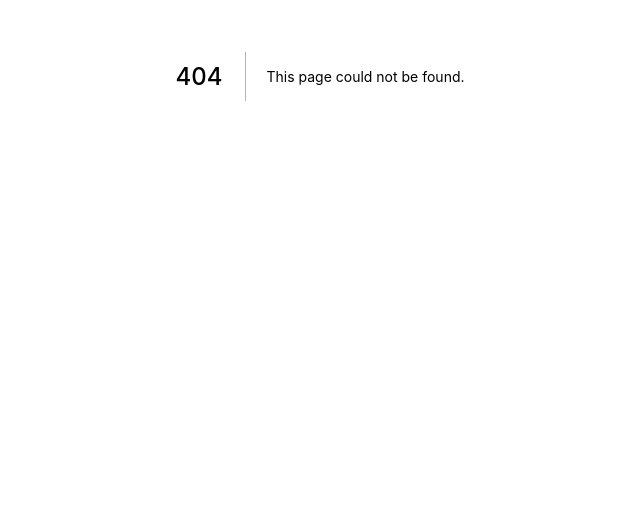
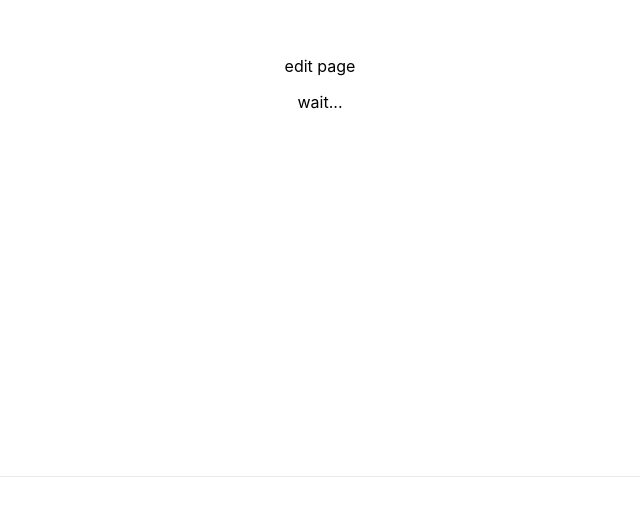
Before and after one commit to keito0404/hero, a Next.js app: page /edit in a window 1280 px wide. Before the commit this address had no page. Shown: the part 324-840 px from the top of the page, without its empty margins (320-960 px from the left). Before the commit the page ends 800 px from the top, so only its background shows below. Built offline with nearby package versions, Linux system fonts and the light colour scheme.

Commit message:
first commit

```diff
--- /dev/null
+++ b/pages/edit.tsx
@@ -0,0 +1,32 @@
+import type { NextPage } from 'next'
+import Head from 'next/head'
+import Image from 'next/image'
+import styles from '../styles/Home.module.css'
+
+const Home: NextPage = () => {
+  return (
+    <div className={styles.container}>
+      <Head>
+        <title>Create Next App</title>
+        <meta name="description" content="Generated by create next app" />
+        <link rel="icon" href="/favicon.ico" />
+      </Head>
+      <script type='text/javascript'>
+
+      </script>
+
+      <main className={styles.main}>
+       <p>edit page</p>
+       <div id="root">wait...</div>
+
+
+      </main>
+
+      <footer className={styles.footer}>
+
+      </footer>
+    </div>
+  )
+}
+
+export default Home
--- a/pages/index.tsx
+++ b/pages/index.tsx
@@ -14,7 +14,7 @@ const Home: NextPage = () => {
 
       <main className={styles.main}>
         <h1 className={styles.title}>
-          Welcome to <a href="https://nextjs.org">Next.js!</a>
+          Welcome to <a href="https://nextjs.org">shizuoka!</a>
         </h1>
 
         <p className={styles.description}>
```
